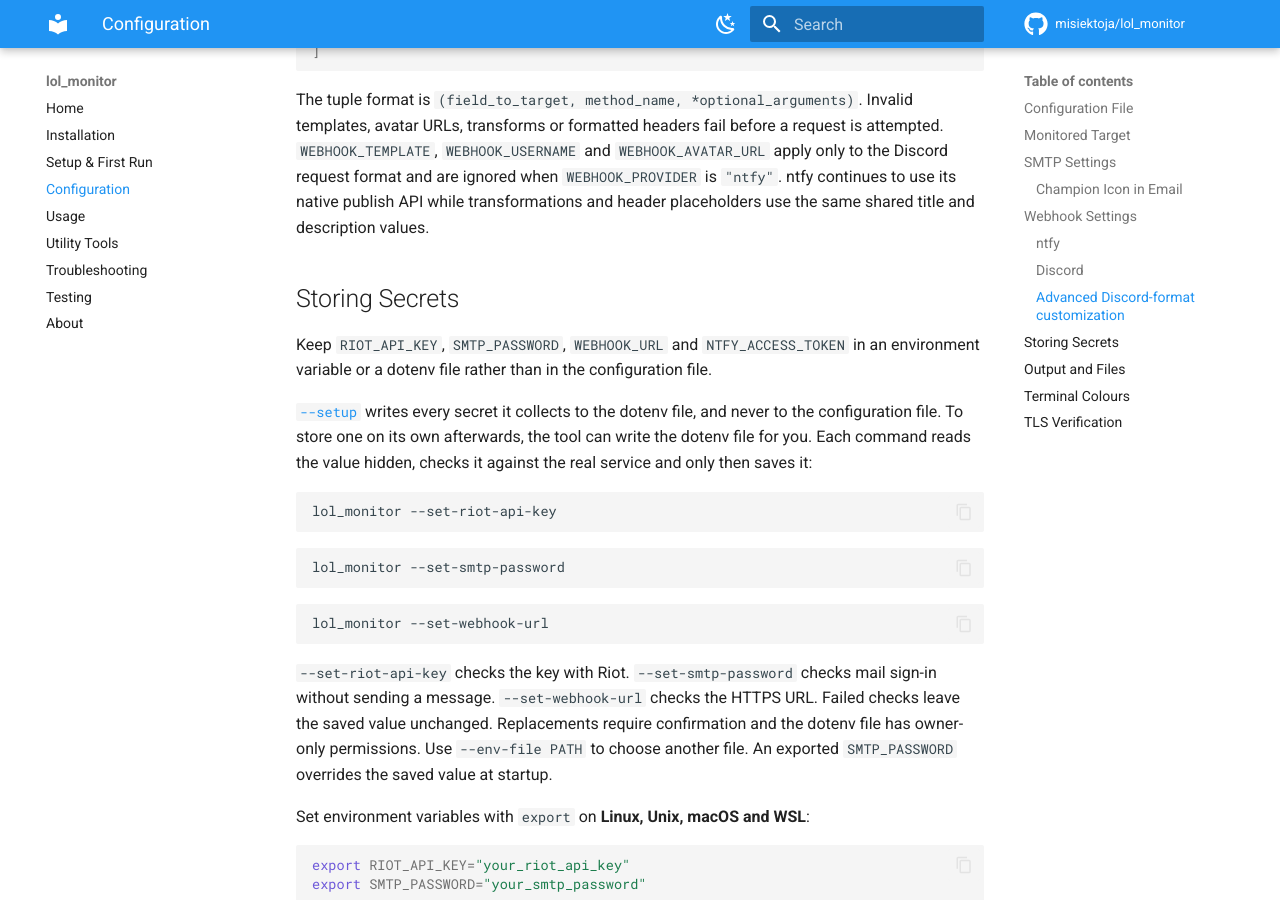
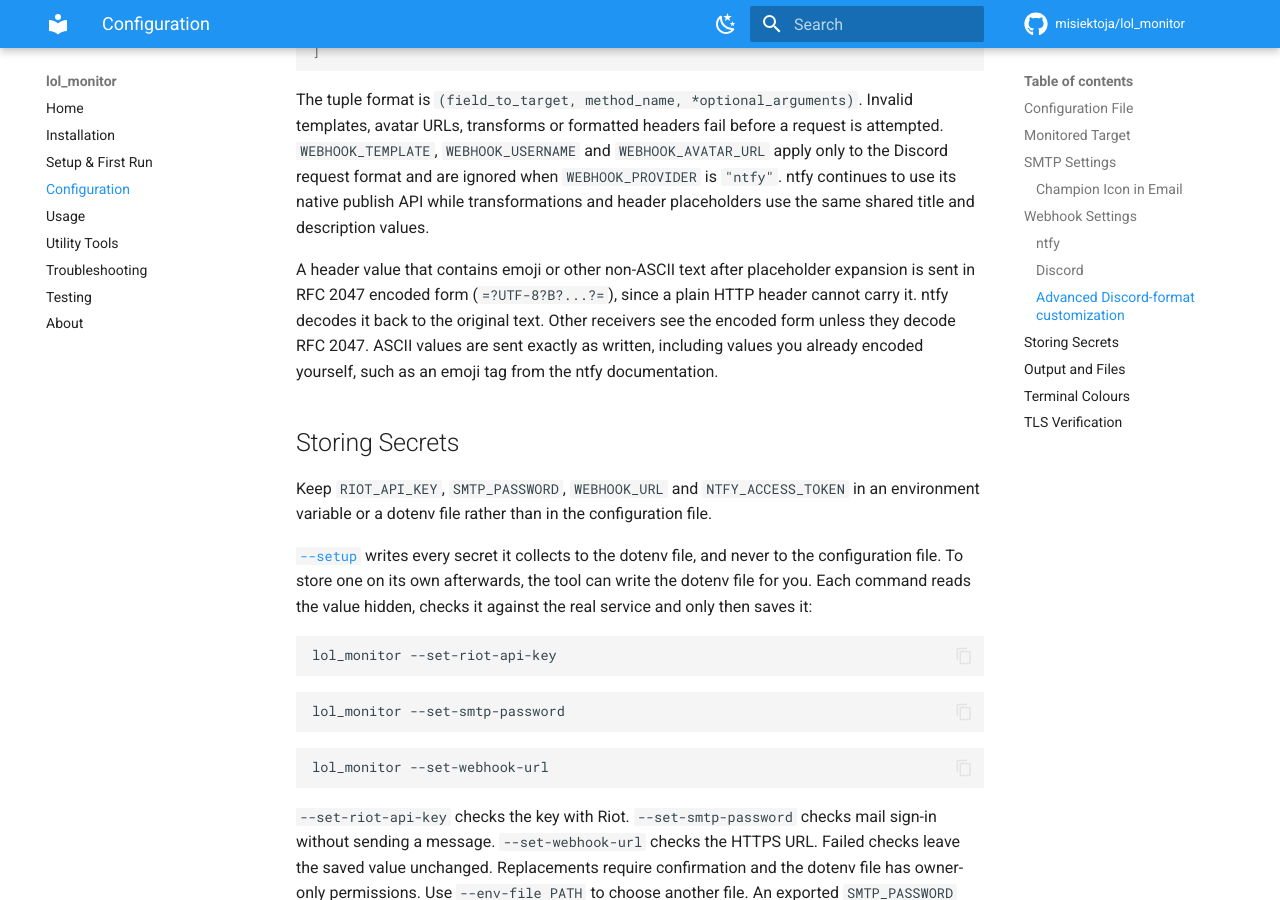
Before and after one commit to misiektoja/lol_monitor, an MkDocs documentation site: the page built from docs/configuration.md, in a window 1280 px wide and 900 px high, scrolled down 5600 px. Built offline with MkDocs 1.6.1 and Material for MkDocs 9.7.7, drawn with Linux system fonts in a browser that asks for light colours; comment, search, counter and statistics services are not loaded.

Commit message:
docs(config): explain encoded custom webhook header values

```diff
--- a/docs/configuration.md
+++ b/docs/configuration.md
@@ -187,6 +187,8 @@ WEBHOOK_TRANSFORMS = [
 
 The tuple format is `(field_to_target, method_name, *optional_arguments)`. Invalid templates, avatar URLs, transforms or formatted headers fail before a request is attempted. `WEBHOOK_TEMPLATE`, `WEBHOOK_USERNAME` and `WEBHOOK_AVATAR_URL` apply only to the Discord request format and are ignored when `WEBHOOK_PROVIDER` is `"ntfy"`. ntfy continues to use its native publish API while transformations and header placeholders use the same shared title and description values.
 
+A header value that contains emoji or other non-ASCII text after placeholder expansion is sent in RFC 2047 encoded form (`=?UTF-8?B?...?=`), since a plain HTTP header cannot carry it. ntfy decodes it back to the original text. Other receivers see the encoded form unless they decode RFC 2047. ASCII values are sent exactly as written, including values you already encoded yourself, such as an emoji tag from the ntfy documentation.
+
 <a id="storing-secrets"></a>
 ## Storing Secrets
 
```
